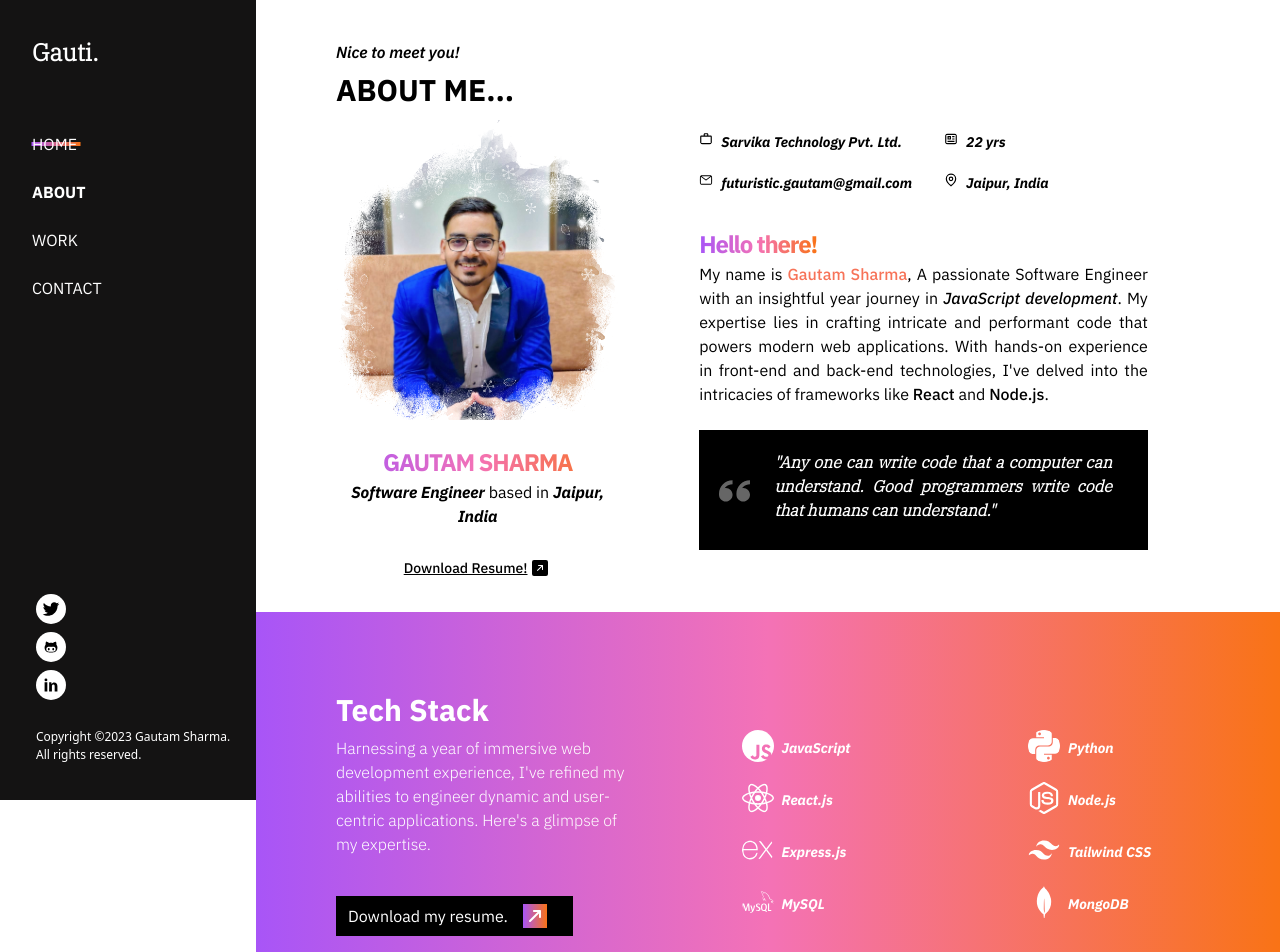
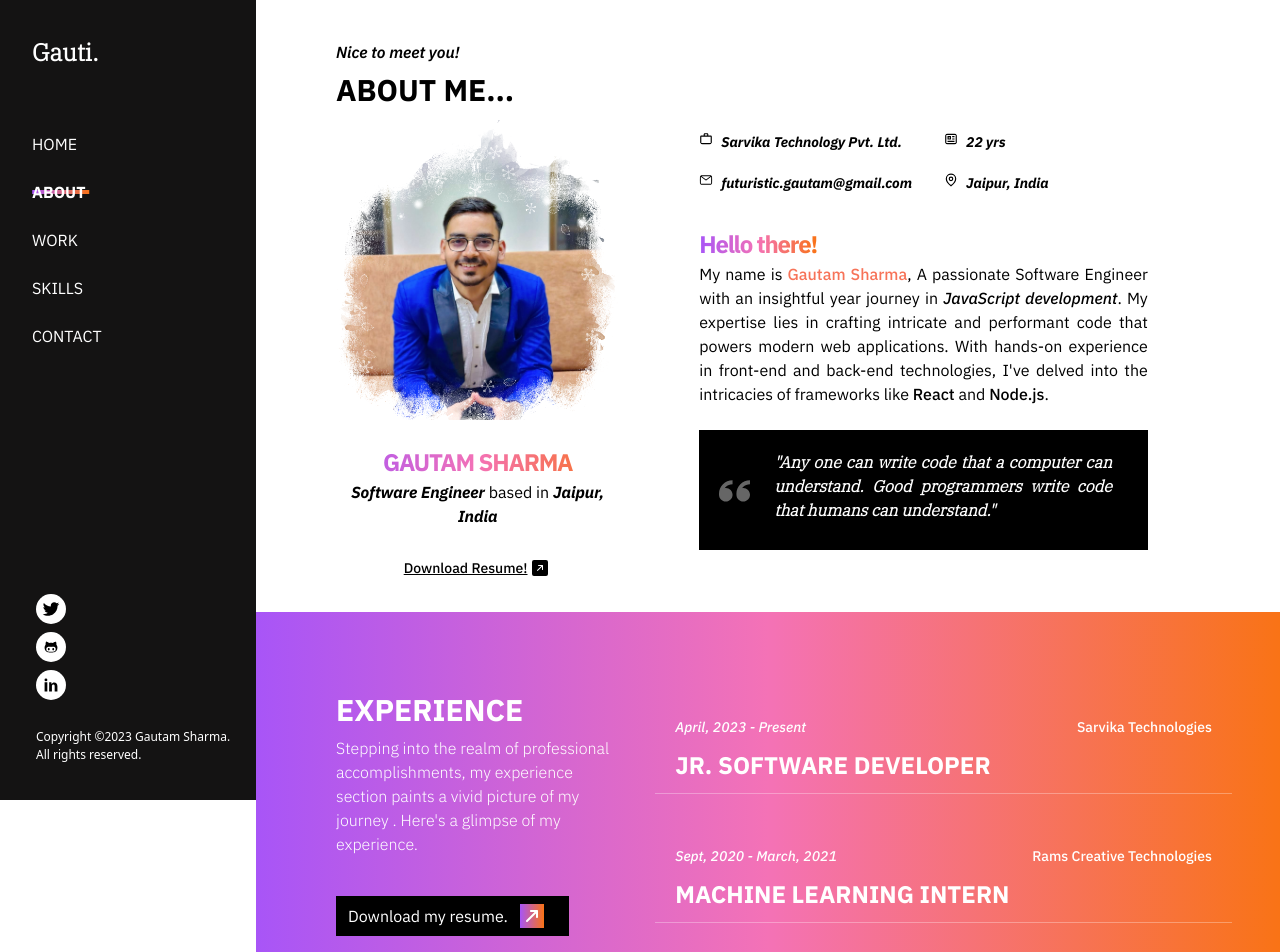
Before and after one commit to ZEUS-03/Portfolio, a React (Vite) app: page /about in a window 1280 px wide. Shown: the top 952 px of the page. Built offline with nearby package versions, Linux system fonts and the light colour scheme.

Commit message:
some more updates!

```diff
--- a/index.html
+++ b/index.html
@@ -3,7 +3,7 @@
   <head>
     <meta charset="UTF-8" />
     <meta name="viewport" content="width=device-width, initial-scale=1.0" />
-    <title>Vite App</title>
+    <title>Gautam's Portfolio</title>
   </head>
   <body>
     <div id="root"></div>
--- a/src/App.jsx
+++ b/src/App.jsx
@@ -3,11 +3,11 @@ import { BrowserRouter as Router, Routes, Route } from "react-router-dom";
 
 import Sidebar from "./components/sidebar/Sidebar";
 import About from "./components/routes/About";
-import Blog from "./components/routes/Blog";
 import Home from "./components/routes/Home";
 import Contact from "./components/routes/Contact";
 import MobileSidebar from "./components/sidebar/MobileSidebar";
 import Work from "./components/routes/Work";
+import Skills from "./components/routes/Skills";
 
 const App = () => {
   const [windowWidth, setWindowWidth] = useState(window.innerWidth);
@@ -38,6 +38,7 @@ const App = () => {
             <Route path="/about" element={<About />} />
             <Route path="/work" element={<Work />} />
             <Route path="/contact" element={<Contact />} />
+            <Route path="/skills" element={<Skills />} />
           </Routes>
         </div>
       </div>
--- /dev/null
+++ b/src/components/helper/Experience.jsx
@@ -0,0 +1,15 @@
+import React from "react";
+
+const Experience = ({ time, company, position }) => {
+  return (
+    <div className="border-b-[0.5px] border-opacity-30 px-5 py-3 mb-10 border-white">
+      <div className="flex justify-between text-sm font-medium mb-3">
+        <h2 className="italic">{time}</h2>
+        <h2 className="">{company}</h2>
+      </div>
+      <h1 className="text-2xl font-bold">{position}</h1>
+    </div>
+  );
+};
+
+export default Experience;
--- /dev/null
+++ b/src/components/helper/SkillComponent.jsx
@@ -0,0 +1,19 @@
+import React from "react";
+
+const SkillComponent = ({ title, children }) => {
+  return (
+    <div className="py-3 px-2 text-black border-b-[1px]  mt-2 border-gray-300">
+      <div className="md:flex ">
+        <p className="font-bold tracking-tight text-xl w-full md:w-[40%]">
+          <span className="mr-2">•</span>
+          {title}
+        </p>
+
+        <button className="md:w-[20%]">+</button>
+      </div>
+      <div className="">{children}</div>
+    </div>
+  );
+};
+
+export default SkillComponent;
--- /dev/null
+++ b/src/components/helper/constant.jsx
@@ -0,0 +1,80 @@
+import Icon from "./Icon";
+import React from "react";
+import {
+  SiJavascript,
+  SiReact,
+  SiPython,
+  SiNodedotjs,
+  SiMysql,
+  SiMongodb,
+  SiTailwindcss,
+  SiExpress,
+} from "react-icons/si";
+
+export const PROJECTS_INFO = [
+  {
+    heading: "MERN App",
+    title: "Social Media Application",
+    image: "/assets/sm.jpg",
+    link: "https://github.com/ZEUS-03/MERN-social-media-",
+  },
+  {
+    heading: "MERN App",
+    title: "Realtime Video Chat Application",
+    image: "/assets/chat.jpg",
+    link: "https://github.com/ZEUS-03/Video-chat-app",
+  },
+  {
+    heading: "React Application",
+    title: "Portfolio Website",
+    image: "/assets/pf.jpg",
+    link: "#",
+  },
+  {
+    heading: "JS App",
+    title: "Task Manager Application",
+    image: "/assets/4886082.jpg",
+    link: "https://github.com/ZEUS-03/Task-manager-firebase",
+  },
+];
+
+export const PREVIOUS_WORKS = [
+  {
+    time: "April, 2023 - Present",
+    company: "Sarvika Technologies",
+    position: "JR. SOFTWARE DEVELOPER",
+  },
+  {
+    time: "Sept, 2020 - March, 2021",
+    company: "Rams Creative Technologies",
+    position: "MACHINE LEARNING INTERN",
+  },
+];
+
+export const TECH_SKILLS = [
+  {
+    title: "PROGRAMMING LANGUAGES",
+    children: (
+      <div className="flex">
+        <Icon text={"JavaScript"} divClass={""} textClass={"text-[14px] pt-2"}>
+          <SiJavascript
+            size={32}
+            className=" hover:text-yellow-300 transition duration-300 rounded-full"
+          />
+        </Icon>
+        <Icon text={"Python"} textClass={"text-[14px] pt-2"}>
+          <SiPython
+            size={32}
+            className=" hover:text-[#3d79ab] transition duration-300 rounded-full"
+          />
+        </Icon>
+      </div>
+    ),
+  },
+  {
+    title: "WEB DEVELOPMENT",
+  },
+  {
+    title: "DATABASES",
+  },
+];
--- a/src/components/routes/About.jsx
+++ b/src/components/routes/About.jsx
@@ -5,19 +5,11 @@ import { MdWorkOutline } from "react-icons/md";
 import { RiProfileLine } from "react-icons/ri";
 import { GrLocation } from "react-icons/gr";
 import { ImQuotesLeft, ImArrowUpRight2 } from "react-icons/im";
-import {
-  SiJavascript,
-  SiReact,
-  SiPython,
-  SiNodedotjs,
-  SiMysql,
-  SiMongodb,
-  SiTailwindcss,
-  SiExpress,
-} from "react-icons/si";
 
 import Icon from "../helper/Icon";
 import Button from "../helper/Button";
+import Experience from "../helper/Experience";
+import { PREVIOUS_WORKS } from "../helper/constant.jsx";
 
 const About = () => {
   return (
@@ -110,13 +102,13 @@ const About = () => {
       </div>
       <div className="md:flex text-white bg-gradient-to-r from-purple-500 via-pink-400 to-orange-500 px-5 md:pl-20 py-10 md:items-center md:py-20 font-body">
         <div className="w-full md:w-1/3">
-          <h1 className="font-bold text-3xl mb-2">Tech Stack</h1>
+          <h1 className="font-bold text-3xl mb-2">EXPERIENCE</h1>
           <p className=" mb-10 font-light">
-            Harnessing a year of immersive web development experience, I've
-            refined my abilities to engineer dynamic and user-centric
-            applications. Here's a glimpse of my expertise.
+            Stepping into the realm of professional accomplishments, my
+            experience section paints a vivid picture of my journey . Here's a
+            glimpse of my experience.
           </p>
-          <a href="/assets/Gautam's Resume.pdf">
+          <a href="/assets/Gautam's Resume.pdf" target="_blank">
             <Button
               text={"Download my resume."}
               divClass={"w-[65%] mx-auto md:mx-0 md:w-[80%]"}
@@ -125,65 +117,17 @@ const About = () => {
             </Button>
           </a>
         </div>
-        <div className="w-full md:w-[66%] flex justify-around md:mx-5">
-          <div className="justify-start">
-            <Icon
-              text={"JavaScript"}
-              divClass={""}
-              textClass={"text-[14px] pt-2"}
-            >
-              <SiJavascript
-                size={32}
-                className=" hover:text-yellow-300 transition duration-300 rounded-full"
+        <div className="w-full md:w-[66%] mx-2 md:mx-7">
+          {PREVIOUS_WORKS.map((work, index) => {
+            return (
+              <Experience
+                key={index}
+                time={work.time}
+                company={work.company}
+                position={work.position}
               />
-            </Icon>
-            <Icon text={"React.js"} textClass={"text-[14px] pt-2"}>
-              <SiReact
-                size={32}
-                className=" hover:text-[#79dffc] transition duration-300  rounded-full"
-              />
-            </Icon>
-            <Icon text={"Express.js"} textClass={"text-[14px] pt-2"}>
-              <SiExpress
-                size={32}
-                className=" hover:text-black transition duration-300 rounded-full"
-              />
-            </Icon>
-            <Icon text={"MySQL"} textClass={"text-[14px] pt-2"}>
-              <SiMysql
-                size={32}
-                className=" hover:text-[#085f8b] transition duration-300 rounded-full"
-              />
-            </Icon>
-          </div>
-          <div className=" justify-start items-center">
-            <Icon text={"Python"} textClass={"text-[14px] pt-2"}>
-              <SiPython
-                size={32}
-                className=" hover:text-[#3d79ab] transition duration-300 rounded-full"
-              />
-            </Icon>
-            <Icon text={"Node.js"} textClass={"text-[14px] pt-2"}>
-              <SiNodedotjs
-                size={32}
-                className=" hover:text-[#86cf31] transition duration-300 rounded-full"
-              />
-            </Icon>
-
-            <Icon text={"Tailwind CSS"} textClass={"text-[14px] pt-2"}>
-              <SiTailwindcss
-                size={32}
-                className=" hover:text-[#37afe5] transition duration-300 rounded-full"
-              />
-            </Icon>
-
-            <Icon text={"MongoDB"} textClass={"text-[14px] pt-2"}>
-              <SiMongodb
-                size={32}
-                className=" hover:text-[#57ae52] transition duration-300"
-              />
-            </Icon>
-          </div>
+            );
+          })}
         </div>
       </div>
     </div>
--- /dev/null
+++ b/src/components/routes/Skills.jsx
@@ -0,0 +1,26 @@
+import React from "react";
+import { TECH_SKILLS } from "../helper/constant";
+// import TechIcons from "../helper/TechSkill";
+import SkillComponent from "../helper/SkillComponent";
+
+const Skills = () => {
+  return (
+    <div className="flex flex-col mt-3 md:mt-10 mx-4">
+      <div className=" md:flex md:flex-col md:justify-center font-body px-5 md:pl-20 mb-8">
+        <h1 className=" italic text-md font-semibold mb-2">Skills</h1>
+        <h1 className="text-3xl font-extrabold mb-3">TECHNICAL SKILLS</h1>
+        {TECH_SKILLS.map((skill, index) => {
+          return (
+            <SkillComponent
+              title={skill.title}
+              key={index}
+              children={skill.children}
+            />
+          );
+        })}
+      </div>
+    </div>
+  );
+};
+
+export default Skills;
--- a/src/components/sidebar/Sidebar.jsx
+++ b/src/components/sidebar/Sidebar.jsx
@@ -1,5 +1,5 @@
-import React, { useState } from "react";
-import { NavLink } from "react-router-dom";
+import React from "react";
+import { NavLink, useLocation } from "react-router-dom";
 
 import {
   TiSocialGithub,
@@ -9,7 +9,7 @@ import {
 import { Link } from "react-router-dom/dist";
 
 const Sidebar = ({ width, position }) => {
-  const [isActive1, setIsActive] = useState("home");
+  const location = useLocation();
 
   return (
     <div
@@ -26,13 +26,10 @@ const Sidebar = ({ width, position }) => {
               isActive ? "font-extrabold transition-transform duration-300" : ""
             } `
           }
-          onClick={() => {
-            setIsActive("home");
-          }}
         >
           <span className="inline-block pr-1 relative z-10">
             HOME
-            {isActive1 === "home" && (
+            {location.pathname === "/" && (
               <span className="absolute bottom-1/3 left-1/2 transform -translate-x-1/2 -translate-y-1/2 w-full h-1 bg-gradient-to-r from-purple-500 to-orange-500 scale-x-100 transition-transform duration-300 z-[-1]"></span>
             )}
           </span>
@@ -46,13 +43,10 @@ const Sidebar = ({ width, position }) => {
                 : ""
             } `
           }
-          onClick={() => {
-            setIsActive("about");
-          }}
         >
           <span className="inline-block pr-1 relative z-10">
             ABOUT
-            {isActive1 === "about" && (
+            {location.pathname === "/about" && (
               <span className="absolute bottom-1/3 left-1/2 transform -translate-x-1/2 -translate-y-1/2 w-full h-1 bg-gradient-to-r from-purple-500 to-orange-500 scale-x-100 transition-transform duration-300 z-[-1]"></span>
             )}
           </span>
@@ -66,13 +60,27 @@ const Sidebar = ({ width, position }) => {
                 : ""
             } `
           }
-          onClick={() => {
-            setIsActive("work");
-          }}
         >
           <span className="inline-block pr-1 relative z-10">
             WORK
-            {isActive1 === "work" && (
+            {location.pathname === "/work" && (
+              <span className="absolute bottom-1/3 left-1/2 transform -translate-x-1/2 -translate-y-1/2 w-full h-1 bg-gradient-to-r from-purple-500 to-orange-500 scale-x-100 transition-transform duration-300 z-[-1]"></span>
+            )}
+          </span>
+        </NavLink>
+        <NavLink
+          to="/skills"
+          className={({ isActive }) =>
+            `my-3 w-auto ${
+              isActive
+                ? "font-extrabold  transition-transform duration-300"
+                : ""
+            } `
+          }
+        >
+          <span className="inline-block pr-1 relative z-10">
+            SKILLS
+            {location.pathname === "/skills" && (
               <span className="absolute bottom-1/3 left-1/2 transform -translate-x-1/2 -translate-y-1/2 w-full h-1 bg-gradient-to-r from-purple-500 to-orange-500 scale-x-100 transition-transform duration-300 z-[-1]"></span>
             )}
           </span>
@@ -84,13 +92,10 @@ const Sidebar = ({ width, position }) => {
               isActive ? "font-extrabold transition-transform duration-300" : ""
             } `
           }
-          onClick={() => {
-            setIsActive("contact");
-          }}
         >
           <span className="inline-block pr-1 relative z-10">
             CONTACT
-            {isActive1 === "contact" && (
+            {location.pathname === "/contact" && (
               <span className="absolute bottom-1/3 left-1/2 transform -translate-x-1/2 -translate-y-1/2 w-full h-1 bg-gradient-to-r from-purple-500 to-orange-500 scale-x-100 transition-transform duration-300 z-[-1]"></span>
             )}
           </span>
```
Also changed, not shown: src/components/helper/constant.js (deleted, +0 -26 lines), 1 other file (tests, documents, lock files or other folders).
